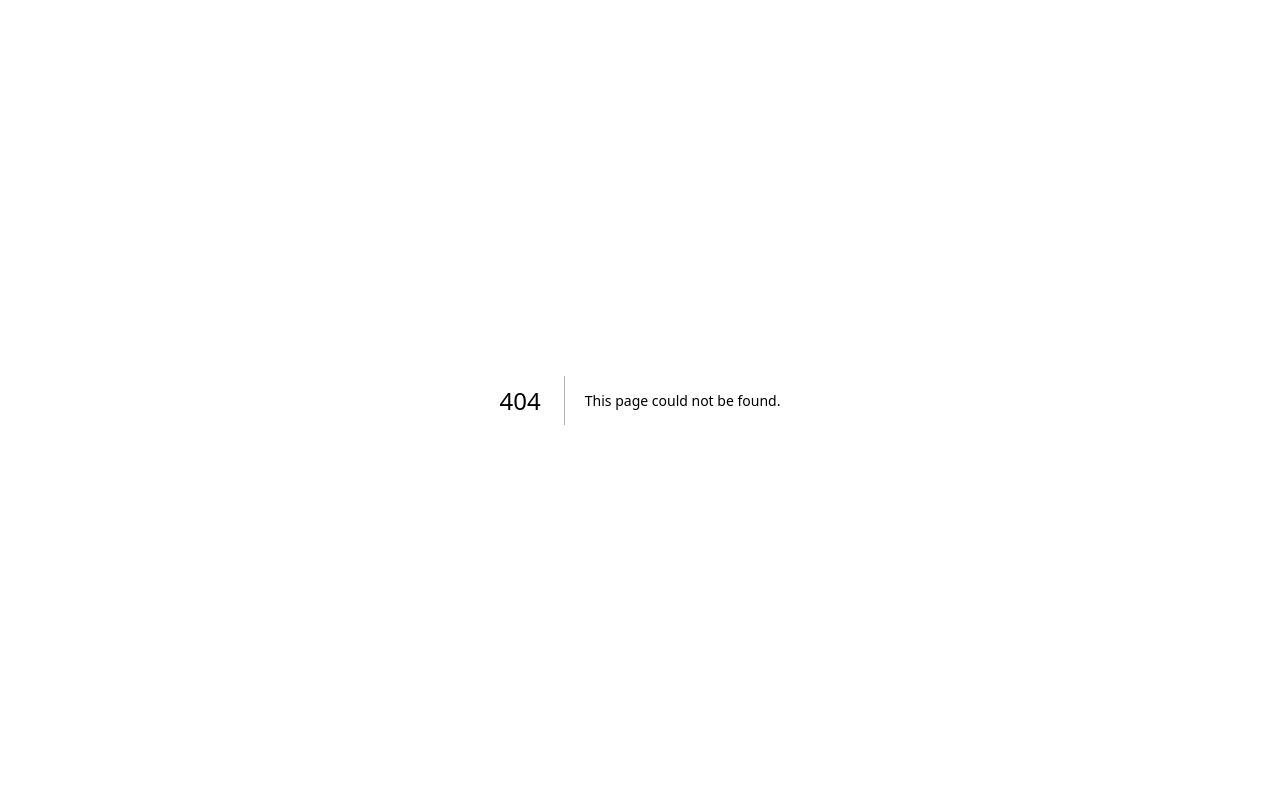
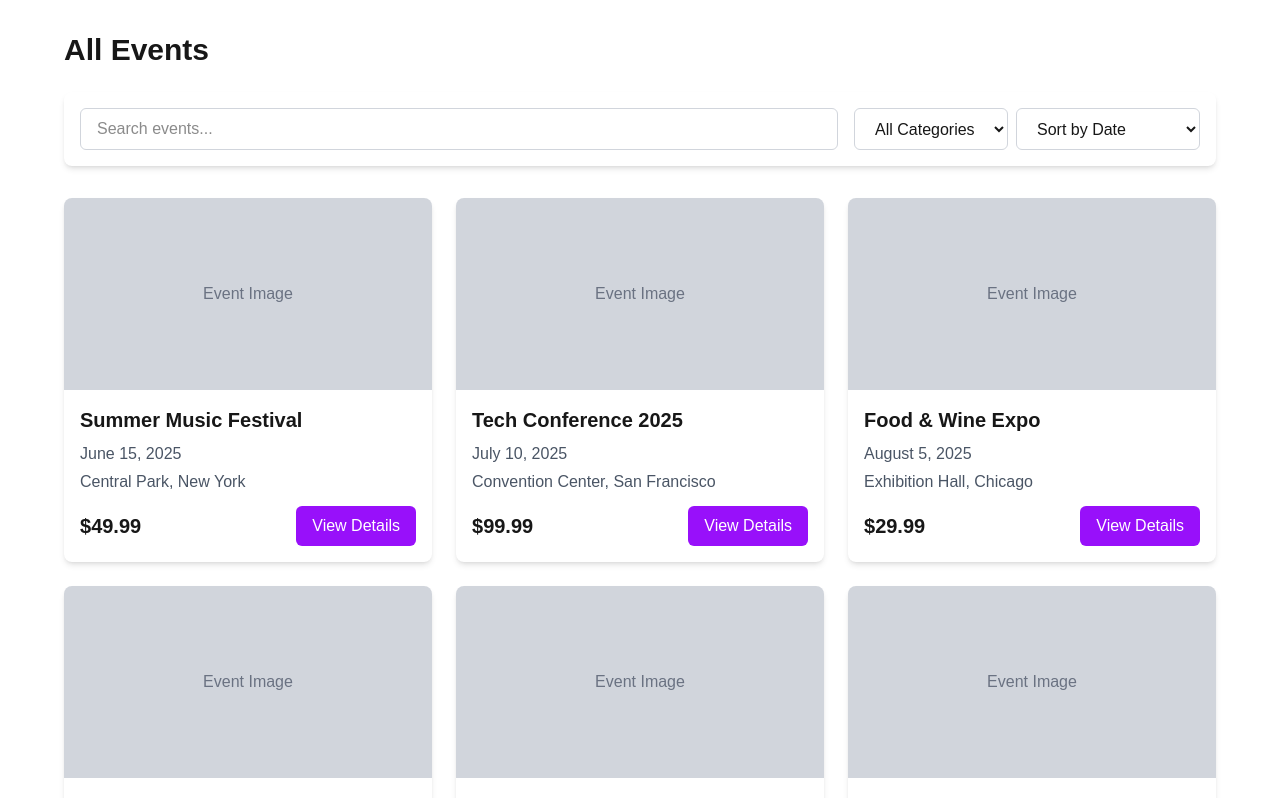
Before and after one commit to Lewis-Mukanji/Ticketss, a Next.js app in the folder ticketing-frontend/: page /events in a window 1280 px wide. Before the commit this address had no page. Shown: the top 798 px of the page. Built offline with nearby package versions, Linux system fonts and the light colour scheme.

Commit message:
Events page

```diff
--- /dev/null
+++ b/ticketing-frontend/app/events/page.tsx
@@ -0,0 +1,171 @@
+'use client';
+
+import { useState } from 'react';
+import Link from 'next/link';
+
+export default function Events() {
+  // Mock events data (will be fetched from API later)
+  const allEvents = [
+    {
+      id: 1,
+      title: "Summer Music Festival",
+      date: "June 15, 2025",
+      image: "/images/feee.jpeg",
+      price: 49.99,
+      location: "Central Park, New York",
+      category: "music"
+    },
+    {
+      id: 2,
+      title: "Tech Conference 2025",
+      date: "July 10, 2025",
+      image: "/images/event2.jpg",
+      price: 99.99,
+      location: "Convention Center, San Francisco",
+      category: "tech"
+    },
+    {
+      id: 3,
+      title: "Food & Wine Expo",
+      date: "August 5, 2025",
+      image: "/images/event3.jpg",
+      price: 29.99,
+      location: "Exhibition Hall, Chicago",
+      category: "food"
+    },
+    {
+      id: 4,
+      title: "Basketball Championship",
+      date: "September 20, 2025",
+      image: "/images/event4.jpg",
+      price: 79.99,
+      location: "Sports Arena, Los Angeles",
+      category: "sports"
+    },
+    {
+      id: 5,
+      title: "Art Exhibition",
+      date: "October 15, 2025",
+      image: "/images/event5.jpg",
+      price: 19.99,
+      location: "Modern Art Gallery, Boston",
+      category: "arts"
+    },
+    {
+      id: 6,
+      title: "Business Leadership Summit",
+      date: "November 10, 2025",
+      image: "/images/event6.jpg",
+      price: 149.99,
+      location: "Grand Hotel, Miami",
+      category: "business"
+    }
+  ];
+
+  const [searchTerm, setSearchTerm] = useState('');
+  const [selectedCategory, setSelectedCategory] = useState('');
+  const [sortBy, setSortBy] = useState('date');
+
+  // Filter events based on search term and category
+  const filteredEvents = allEvents.filter(event => {
+    const matchesSearch = event.title.toLowerCase().includes(searchTerm.toLowerCase()) ||
+                          event.location.toLowerCase().includes(searchTerm.toLowerCase());
+    const matchesCategory = selectedCategory === '' || event.category === selectedCategory;
+    return matchesSearch && matchesCategory;
+  });
+
+  // Sort events based on selected sort option
+  const sortedEvents = [...filteredEvents].sort((a, b) => {
+    if (sortBy === 'price-low') return a.price - b.price;
+    if (sortBy === 'price-high') return b.price - a.price;
+    if (sortBy === 'date') {
+      return new Date(a.date).getTime() - new Date(b.date).getTime();
+    }
+    return 0;
+  });
+
+  const categories = ['music', 'sports', 'tech', 'arts', 'food', 'business'];
+
+  return (
+    <div className="min-h-screen p-4 md:p-8">
+      <div className="max-w-6xl mx-auto">
+        <h1 className="text-3xl font-bold mb-6">All Events</h1>
+
+        {/* Search and Filter */}
+        <div className="bg-white p-4 rounded-lg shadow-md mb-8">
+          <div className="flex flex-col md:flex-row gap-4">
+            <div className="flex-grow">
+              <input
+                type="text"
+                placeholder="Search events..."
+                value={searchTerm}
+                onChange={(e) => setSearchTerm(e.target.value)}
+                className="w-full px-4 py-2 border border-gray-300 rounded-md focus:outline-none focus:ring-2 focus:ring-purple-500"
+              />
+            </div>
+            <div className="flex gap-2">
+              <select
+                value={selectedCategory}
+                onChange={(e) => setSelectedCategory(e.target.value)}
+                className="px-4 py-2 border border-gray-300 rounded-md focus:outline-none focus:ring-2 focus:ring-purple-500"
+              >
+                <option value="">All Categories</option>
+                {categories.map((category) => (
+                  <option key={category} value={category}>
+                    {category.charAt(0).toUpperCase() + category.slice(1)}
+                  </option>
+                ))}
+              </select>
+              <select
+                value={sortBy}
+                onChange={(e) => setSortBy(e.target.value)}
+                className="px-4 py-2 border border-gray-300 rounded-md focus:outline-none focus:ring-2 focus:ring-purple-500"
+              >
+                <option value="date">Sort by Date</option>
+                <option value="price-low">Price: Low to High</option>
+                <option value="price-high">Price: High to Low</option>
+              </select>
+            </div>
+          </div>
+        </div>
+
+        {/* Events Grid */}
+        {sortedEvents.length > 0 ? (
+          <div className="grid grid-cols-1 md:grid-cols-2 lg:grid-cols-3 gap-6">
+            {sortedEvents.map((event) => (
+              <div key={event.id} className="bg-white rounded-lg overflow-hidden shadow-md hover:shadow-lg transition">
+                <div className="relative h-48 w-full">
+                  <div className="bg-gray-300 h-full w-full flex items-center justify-center">
+                    <span className="text-gray-500">Event Image</span>
+                  </div>
+                  {/* Uncomment when you have actual images */}
+                  {/* <Image
+                    src={event.image}
+                    alt={event.title}
+                    fill
+                    style={{objectFit: 'cover'}}
+                  /> */}
+                </div>
+                <div className="p-4">
+                  <h3 className="text-xl font-semibold mb-2">{event.title}</h3>
+                  <p className="text-gray-600 mb-1">{event.date}</p>
+                  <p className="text-gray-600 mb-3">{event.location}</p>
+                  <div className="flex justify-between items-center">
+                    <span className="text-xl font-bold">${event.price}</span>
+                    <Link href={`/events/${event.id}`} className="bg-purple-600 text-white px-4 py-2 rounded-md hover:bg-purple-700 transition">
+                      View Details
+                    </Link>
+                  </div>
+                </div>
+              </div>
+            ))}
+          </div>
+        ) : (
+          <div className="text-center p-8 bg-gray-100 rounded-lg">
+            <p className="text-gray-600">No events found matching your criteria.</p>
+          </div>
+        )}
+      </div>
+    </div>
+  );
+}
```
